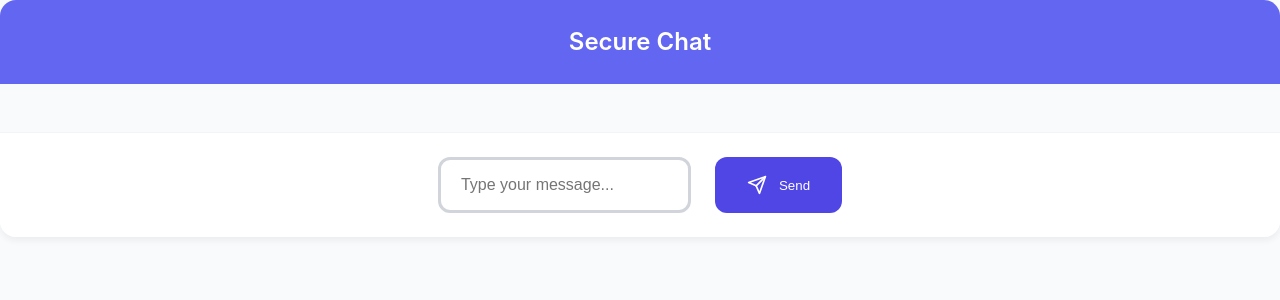
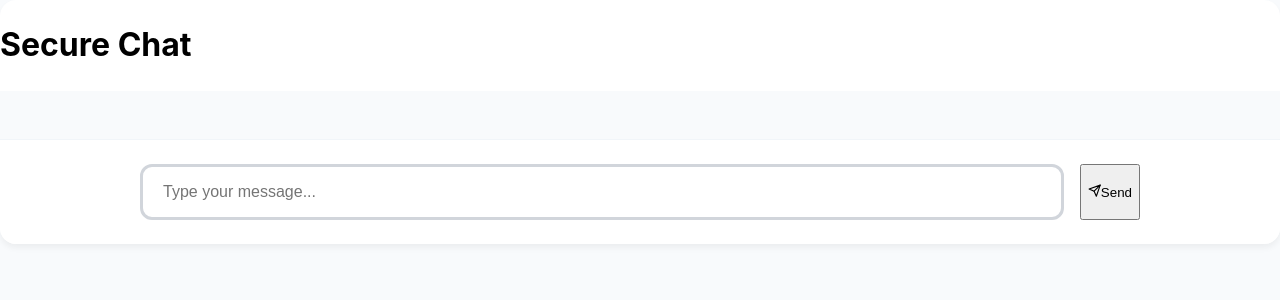
Before and after one commit to SaraLaouini1/chatbot, a React (Vite) app: page / in a window 1280 px wide. Shown: the top 300 px of the page. Built offline with nearby package versions, Linux system fonts and the light colour scheme.

Commit message:
Chat.css

```diff
--- a/src/components/Chat.css
+++ b/src/components/Chat.css
@@ -1,89 +1,12 @@
+/* Chat.css */
 .container {
   max-width: 1200px;
   margin: 2rem auto;
   padding: 0 1rem;
+  height: 100vh;
+  box-sizing: border-box;
 }
 
-  .chat-window {
-    border: 1px solid #e5e7eb;
-    border-radius: 0.5rem;
-    overflow: hidden;
-  }
-
-  .messages-container {
-      flex: 1;
-      padding: 1.5rem;
-      overflow-y: auto;
-      background: #f8fafc;
-      display: flex;
-      flex-direction: column;
-      gap: 1rem;
-      align-items: flex-start;
-    }
-
-
-
-  .user {
-    background: #3b82f6;
-    color: white;
-    margin-left: auto;
-  }
-
-  .bot {
-    background: white;
-    border: 1px solid #e5e7eb;
-    margin-right: auto;
-  }
-
-  .loading {
-    padding: 1rem;
-    text-align: center;
-    color: #6b7280;
-  }
-
-  .error {
-    color: #ef4444;
-    padding: 1rem;
-    text-align: center;
-  }
-
-  .input-area {
-    display: flex;
-    border-top: 1px solid #e5e7eb;
-    padding: 1rem;
-    background: white;
-  }
-
-  input {
-    flex: 1;
-    padding: 0.75rem;
-    border: 1px solid #e5e7eb;
-    border-radius: 0.375rem;
-    margin-right: 0.5rem;
-  }
-
-  button {
-    padding: 0.75rem 1.5rem;
-    background: #3b82f6;
-    color: white;
-    border: none;
-    border-radius: 0.375rem;
-    cursor: pointer;
-    display: flex;
-    align-items: center;
-  }
-
-  button:disabled {
-    background: #93c5fd;
-    cursor: not-allowed;
-  }
-
-  .send-icon {
-    width: 1.25rem;
-    height: 1.25rem;
-  }
-
-  /* Chat.css */
 .chat-container {
   flex: 1;
   display: flex;
@@ -92,25 +15,10 @@
   border-radius: 1rem;
   box-shadow: 0 4px 6px rgba(0, 0, 0, 0.05);
   overflow: hidden;
-    width: 100%;
   height: 100%;
-    box-sizing: border-box;
 }
 
-  .chat-header {
-    padding: 1.5rem;
-    background: #6366f1;
-    color: white;
-    box-shadow: 0 2px 4px rgba(0, 0, 0, 0.1);
-  }
-
-  .chat-title {
-    margin: 0;
-    font-size: 1.5rem;
-    font-weight: 600;
-    text-align: center;
-  }
-
+/* Messages container */
 .messages-container {
   flex: 1;
   padding: 1.5rem;
@@ -118,47 +26,52 @@
   background: #f8fafc;
   display: flex;
   flex-direction: column;
-    gap: 1rem;
+  gap: 1.5rem;
+  align-items: stretch; /* Changed from flex-start */
 }
 
+/* Message base styling */
 .message {
-    max-width: 90%; /* Increased from 75% */
-    padding: 1rem 1.5rem; /* Larger padding */
-    white-space: pre-wrap; /* Preserve line breaks */
-    word-wrap: break-word; /* Break long words */
-    overflow: visible; /* Allow content to expand */
-    min-width: 20%; /* Minimum width for short messages */
-    width: auto; /* Let content determine width up to max-width */
-    display: block; /* Change from inline-block if needed */
+  position: relative;
+  padding: 1.25rem 1.75rem;
+  border-radius: 1.5rem;
+  line-height: 1.6;
+  max-width: 85%;
+  width: fit-content;
+  word-break: break-word;
+  white-space: pre-wrap;
+  overflow-wrap: anywhere;
+  hyphens: auto;
+  animation: messageAppear 0.3s ease-out;
 }
 
+/* User message specific */
 .message.user {
   background: #6366f1;
   color: white;
-    border-radius: 1.25rem 1.25rem 0 1.25rem;
-    max-width: 85%; /* Wider for user messages */
-    margin-left: auto; /* Keep right alignment */
+  border-radius: 1.5rem 1.5rem 0 1.5rem;
+  margin-left: auto;
+  max-width: 75%; /* Wider than bot messages */
+  min-width: 30%;
+  box-shadow: 0 3px 6px rgba(99, 102, 241, 0.15);
 }
 
+/* Bot message specific */
 .message.bot {
   background: white;
   color: #1e293b;
   border: 1px solid #e2e8f0;
-      max-width: 85%; /* Consistent with user messages */
-      margin-right: auto; /* Left alignment */
+  border-radius: 1.5rem 1.5rem 1.5rem 0;
+  margin-right: auto;
+  max-width: 75%;
+  box-shadow: 0 3px 6px rgba(0, 0, 0, 0.05);
 }
 
-  .message-text {
-      overflow-wrap: anywhere;
-      hyphens: auto;
-    }
-
+/* Input section */
 .input-container {
   padding: 1.5rem;
   background: white;
   border-top: 1px solid #f1f5f9;
-    display: flex;
-    justify-content: center;
 }
 
 .input-wrapper {
@@ -168,72 +81,22 @@
   margin: 0 auto;
 }
 
-
 .chat-input {
   flex: 1;
   padding: 1rem 1.25rem;
-    border: 3px solid #d1d5db; /* Thicker border */
-    border-radius: 0.75rem; /* More rounded corners */
+  border: 3px solid #d1d5db;
+  border-radius: 0.75rem;
   font-size: 1rem;
   transition: all 0.2s ease-in-out;
-    margin-right: 0.5rem;
 }
 
-
 .chat-input:focus {
-    border: 3px solid #6366f1; /* Purple border when focused */
-    box-shadow: 0 0 0 3px rgba(99, 102, 241, 0.1); /* Subtle glow effect */
+  border-color: #6366f1;
+  box-shadow: 0 0 0 3px rgba(99, 102, 241, 0.1);
+  outline: none;
 }
 
-  .send-button {
-    padding: 1rem 2rem;
-    border-radius: 12px;
-    background: #4f46e5;
-    display: flex;
-    align-items: center;
-    gap: 0.75rem;
-  }
-
-  .send-button:hover {
-    background: #4f46e5;
-  }
-
-  .send-button:disabled {
-    background: #c7d2fe;
-    cursor: not-allowed;
-  }
-
-  .loading-indicator {
-    display: flex;
-    align-items: center;
-    justify-content: center;
-    padding: 1rem;
-    color: #64748b;
-    gap: 0.75rem;
-  }
-
-  .spinner {
-    width: 1.25rem;
-    height: 1.25rem;
-    border: 3px solid #e2e8f0;
-    border-top-color: #6366f1;
-    border-radius: 50%;
-    animation: spin 1s linear infinite;
-  }
-
-  .error-message {
-    background: #fee2e2;
-    color: #dc2626;
-    padding: 1rem;
-    border-radius: 0.75rem;
-    margin: 0 1.5rem 1rem;
-    display: flex;
-    align-items: center;
-    gap: 0.75rem;
-    animation: slideIn 0.3s ease-out;
-  }
-
-
+/* Animations */
 @keyframes messageAppear {
   from {
     opacity: 0;
@@ -249,13 +112,9 @@
   to { transform: rotate(360deg); }
 }
 
-@keyframes slideIn {
-  from {
-    opacity: 0;
-    transform: translateY(-10px);
+/* Ensure proper box sizing */
+* {
+  box-sizing: border-box;
+  min-width: 0;
+  min-height: 0;
 }
-  to {
-    opacity: 1;
-    transform: translateY(0);
-  }
-}
```
Lines whose indentation alone changed are shown as unchanged.
